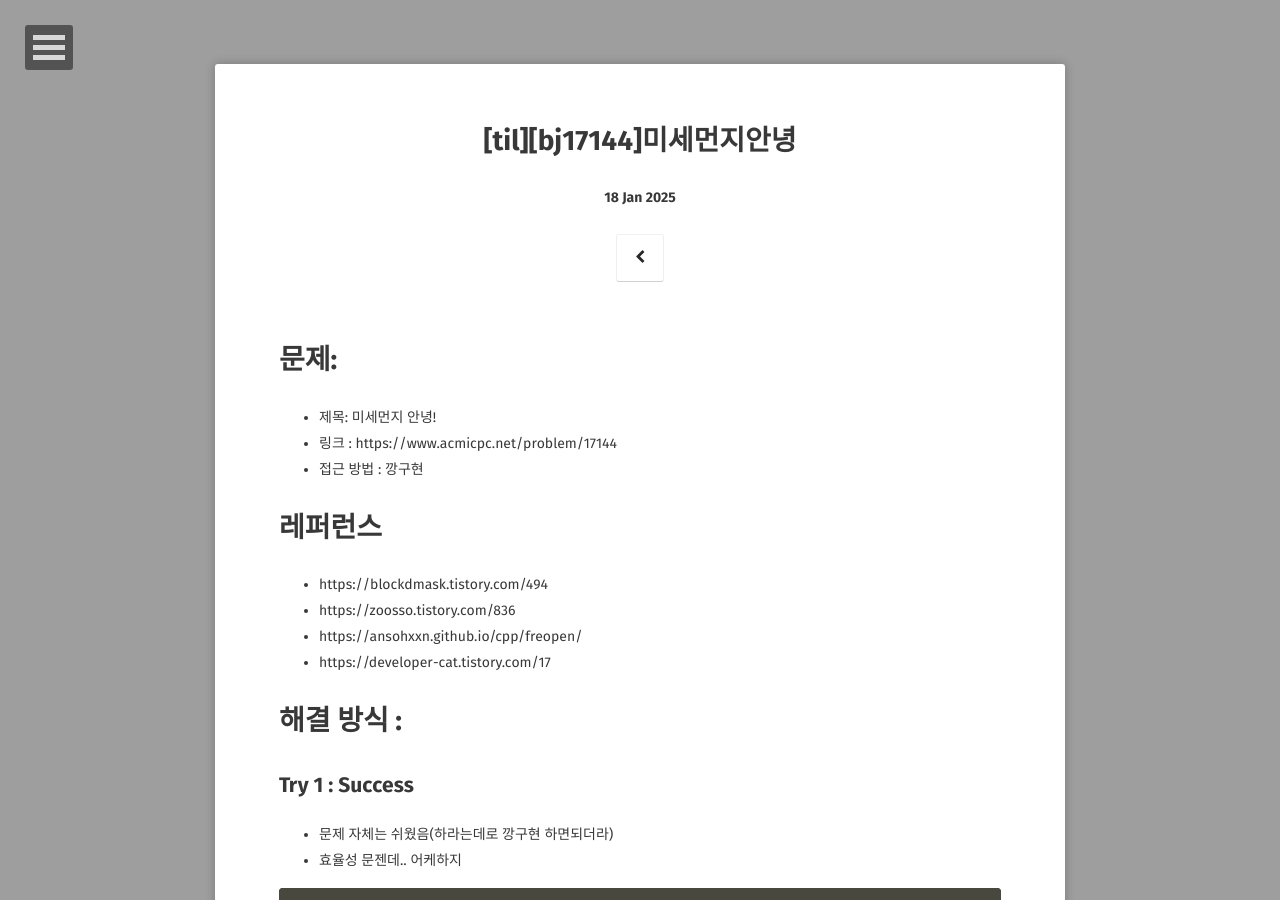
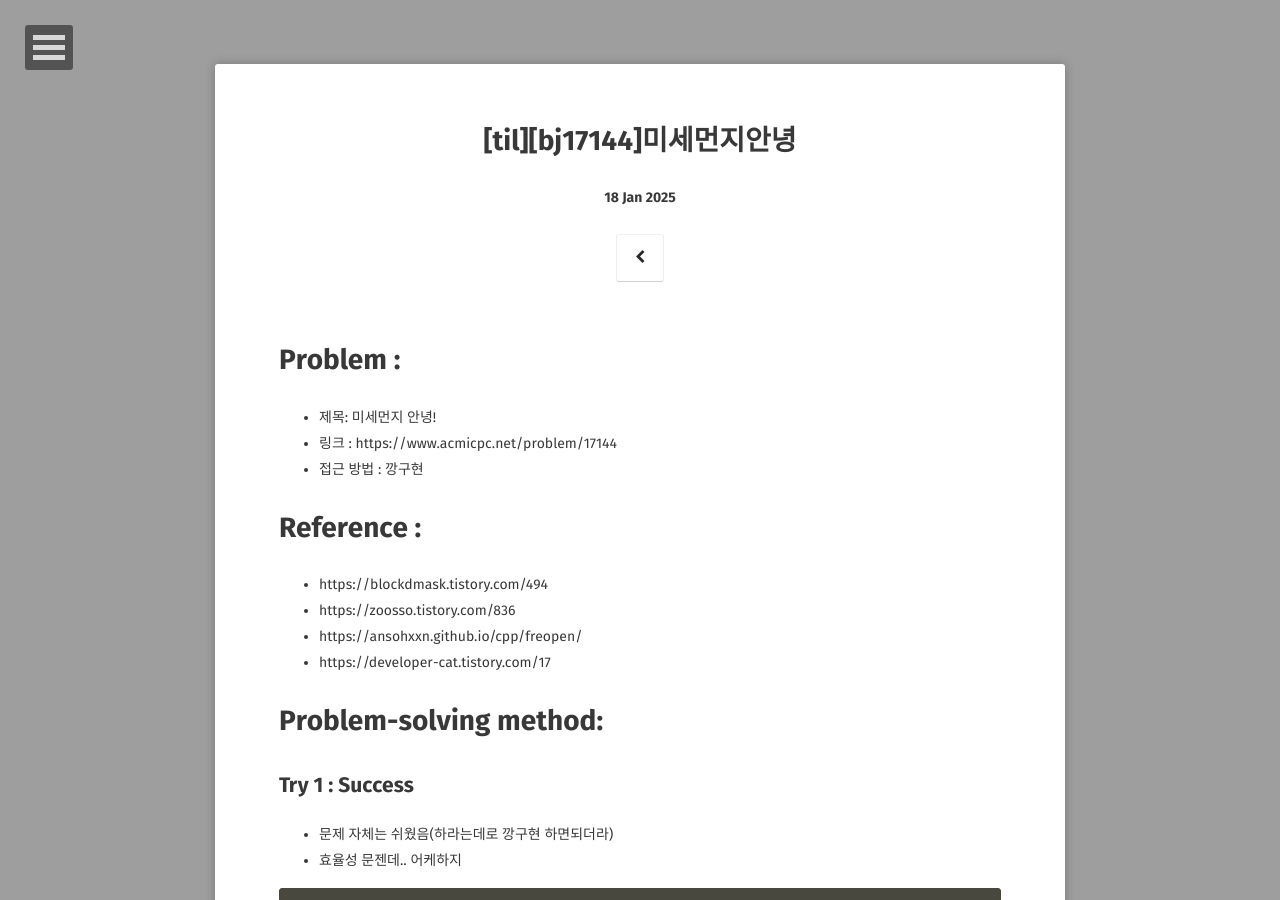
Before and after one commit to leesk212/leesk212.github.io, a Jekyll site: the page built from _posts/2025-01-18-[til][bj17144]미세먼지안녕.md, in a window 1280 px wide and 900 px high. Built offline with Jekyll 4.4.1, drawn with Linux system fonts in a browser that asks for light colours; some web fonts are replaced; our own code applies the rules of GitHub Pages for plain Markdown files; comment, search, counter and statistics services are not loaded.

Commit message:
Update 2025-01-18-[til][bj17144]미세먼지안녕.md

```diff
--- a/_posts/2025-01-18-[til][bj17144]미세먼지안녕.md
+++ b/_posts/2025-01-18-[til][bj17144]미세먼지안녕.md
@@ -2,18 +2,18 @@
 toc : PS CPP BJ prepare-coding-test
 ---
 
-# 문제:
+# Problem :
 * 제목: 미세먼지 안녕!
 * 링크 : https://www.acmicpc.net/problem/17144
 * 접근 방법 : 깡구현
 
-# 레퍼런스
+# Reference :
 * https://blockdmask.tistory.com/494
 * https://zoosso.tistory.com/836
 * https://ansohxxn.github.io/cpp/freopen/
 * https://developer-cat.tistory.com/17
 
-# 해결 방식 :
+# Problem-solving method:
 
 ## Try 1 : Success
 - 문제 자체는 쉬웠음(하라는데로 깡구현 하면되더라)
```
